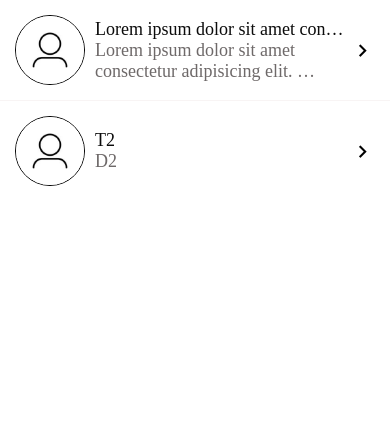
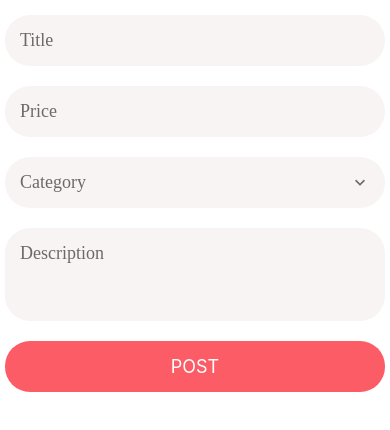
Before and after one commit to fahim041/marketplace-react-native, a React Native app: screen / in a window 390 px wide. Shown: the top 430 px of the page. Built offline with nearby package versions, Linux system fonts and the light colour scheme.

Commit message:
fixed the padding for listing edit page

```diff
--- a/App.js
+++ b/App.js
@@ -3,5 +3,5 @@ import LoginScreen from './app/screens/LoginScreen';
 import MessagesScreen from './app/screens/MessagesScreen';
 
 export default function App() {
-  return <MessagesScreen />;
+  return <ListingEditScreen />;
 }
--- a/app/screens/ListingEditScreen.js
+++ b/app/screens/ListingEditScreen.js
@@ -55,5 +55,7 @@ export default function ListingEditScreen() {
 }
 
 const styles = StyleSheet.create({
-  container: {},
+  container: {
+    padding: 5,
+  },
 });
```
